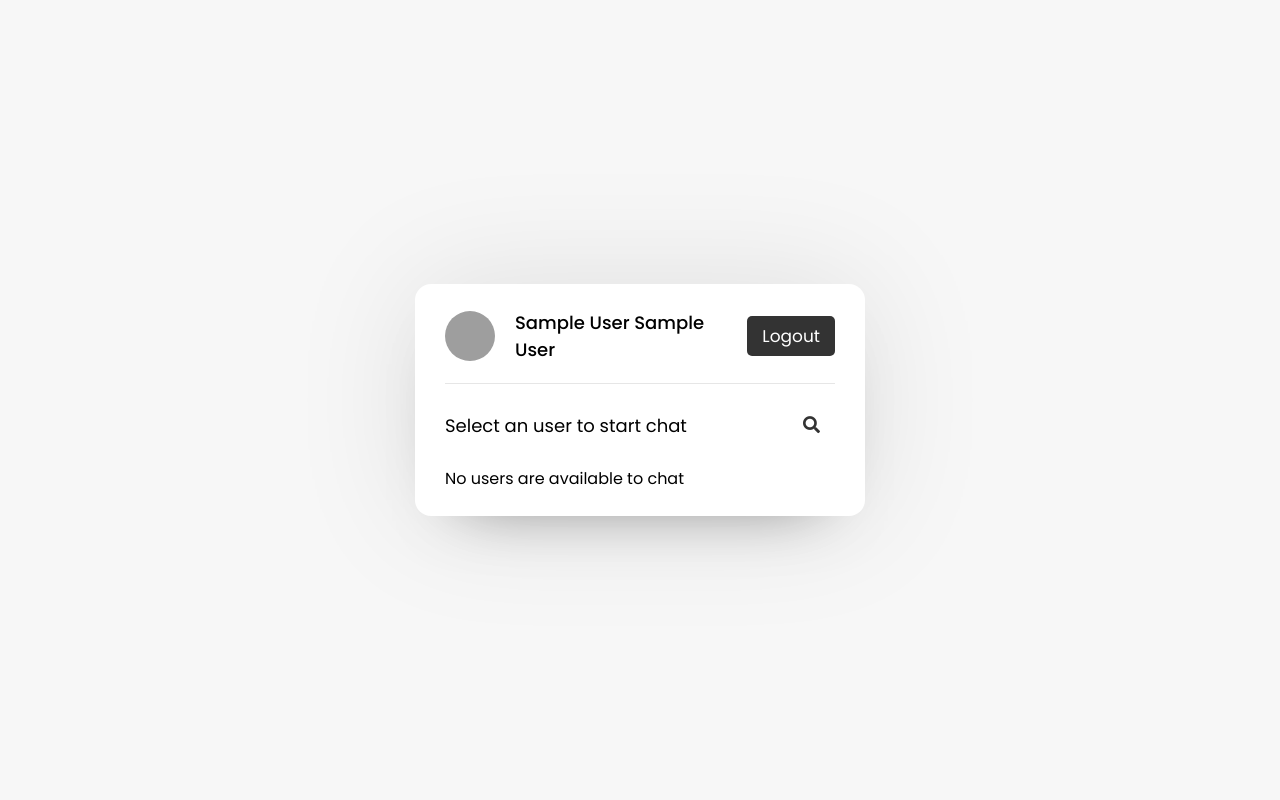
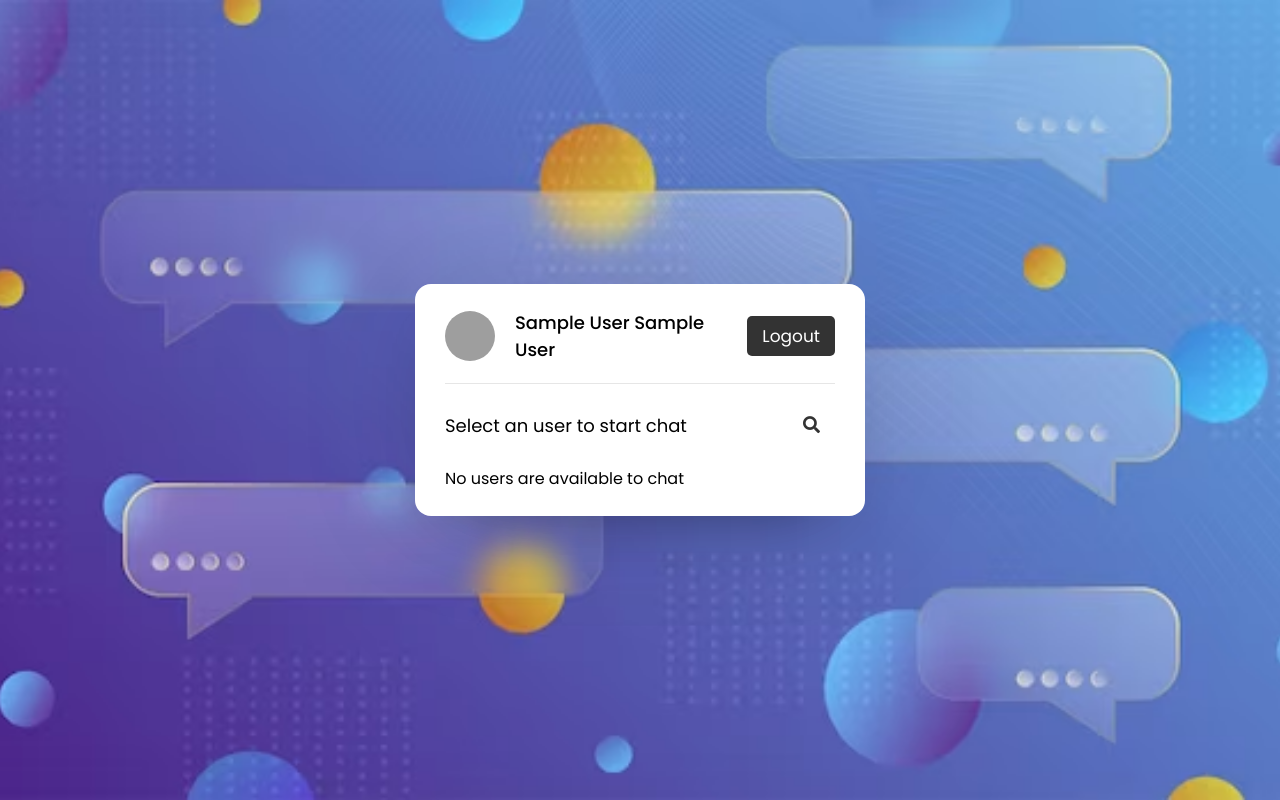
Before and after one commit to poonawala2303/WP-II-ChatApp, a PHP site: page /users.php in a window 1280 px wide. Run offline with PHP 8.4, Linux system fonts and the light colour scheme; the visitor is signed in with stand-in values (Sample User, id 1); grey boxes are pictures that could not be loaded.

Commit message:
Background image added

```diff
--- a/users.php
+++ b/users.php
@@ -6,6 +6,19 @@
   }
 ?>
 <?php include_once "header.php"; ?>
+
+<style>
+
+    body
+    {
+      background-image: url('./php/images/chatbg.avif');
+      background-position: center;
+      background-repeat: no-repeat;
+      background-size: cover;
+    }
+
+</style>
+
 <body>
   <div class="wrapper">
     <section class="users">
```
Also changed, not shown: login.php (+26 -1 lines), php/images/1698601737download.jpeg (added), php/images/1698628890Screenshot (594).png (added).
